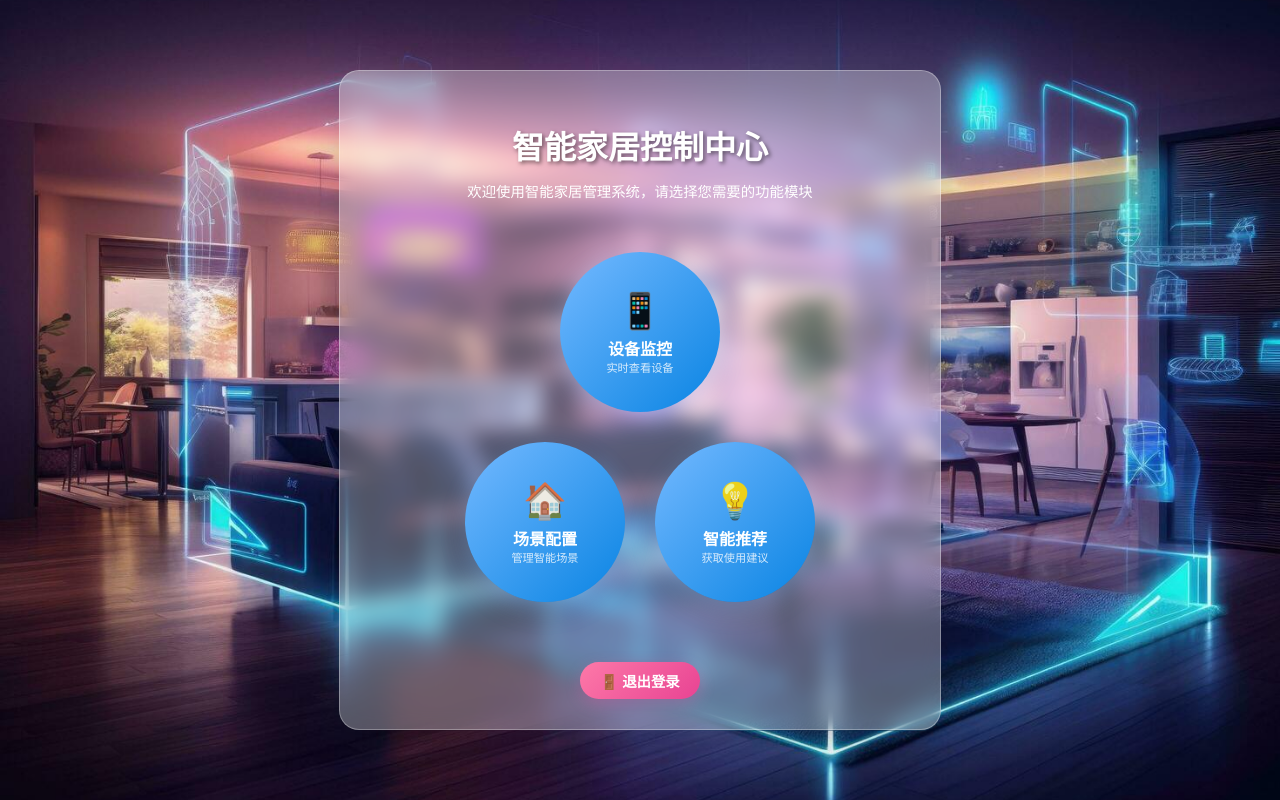
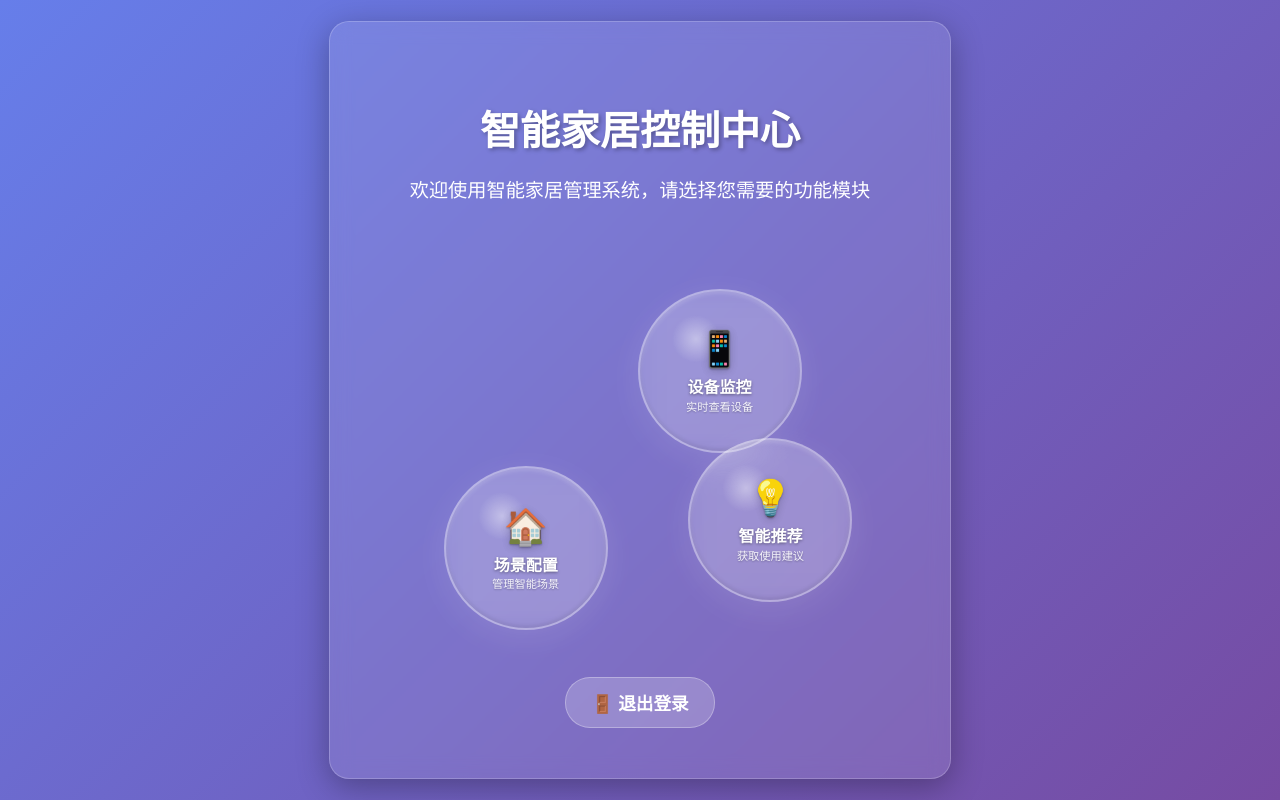
Before and after one commit to ysdjgfzzz/smart-home-ui, a React (Create React App) app: page /main in a window 1280 px wide. Built offline with nearby package versions, Linux system fonts and the light colour scheme.

Commit message:
优化了控制界面和设备监控界面

```diff
--- a/src/components/DeviceMonitorUI/DeviceMonitorUI.js
+++ b/src/components/DeviceMonitorUI/DeviceMonitorUI.js
@@ -2,6 +2,20 @@
 import React from 'react';
 import styled from 'styled-components';
 import { getEnvironmentStatus } from '../../services/api';
+
+// 页面整体容器 - 使用与登录注册界面相同的渐变背景
+const PageContainer = styled.div`
+  min-height: 100vh;
+  background: linear-gradient(135deg, #667eea 0%, #764ba2 100%);
+  display: flex;
+  flex-direction: column;
+  align-items: center;
+  justify-content: flex-start;
+  font-family: Arial, sans-serif;
+  padding: 20px;
+  box-sizing: border-box;
+  color: white;
+`;
 
 const Container = styled.div`
   display: flex;
@@ -9,11 +23,14 @@ const Container = styled.div`
   align-items: center;
   padding: 30px;
   gap: 20px;
+  width: 100%;
+  max-width: 1200px;
 `;
 
 const Title = styled.h1`
-  color: #333;
+  color: white;
   margin-bottom: 20px;
+  text-shadow: 0 2px 4px rgba(0, 0, 0, 0.3);
 `;
 
 const ContentWrapper = styled.div`
@@ -35,10 +52,12 @@ const EnvironmentSection = styled.div`
 `;
 
 const DeviceCard = styled.div`
-  background: white;
+  background: rgba(255, 255, 255, 0.1);
+  backdrop-filter: blur(10px);
+  border: 1px solid rgba(255, 255, 255, 0.2);
   border-radius: 12px;
   padding: 20px;
-  box-shadow: 0 2px 8px rgba(0, 0, 0, 0.1);
+  box-shadow: 0 8px 32px rgba(0, 0, 0, 0.1);
   display: flex;
   flex-direction: column;
   gap: 15px;
@@ -49,20 +68,21 @@ const DeviceHeader = styled.div`
   justify-content: space-between;
   align-items: center;
   padding-bottom: 10px;
-  border-bottom: 1px solid #eee;
+  border-bottom: 1px solid rgba(255, 255, 255, 0.2);
 `;
 
 const DeviceName = styled.h3`
   margin: 0;
-  color: #333;
+  color: white;
 `;
 
 const DeviceStatus = styled.span`
   padding: 4px 12px;
   border-radius: 12px;
   font-size: 14px;
-  background-color: ${props => props.online ? '#e6f4ea' : '#fce8e8'};
-  color: ${props => props.online ? '#1e8e3e' : '#d93025'};
+  background-color: ${props => props.online ? 'rgba(30, 142, 62, 0.8)' : 'rgba(217, 48, 37, 0.8)'};
+  color: white;
+  border: 1px solid ${props => props.online ? 'rgba(30, 142, 62, 0.3)' : 'rgba(217, 48, 37, 0.3)'};
 `;
 
 const DeviceControls = styled.div`
@@ -74,14 +94,16 @@ const DeviceControls = styled.div`
 const ControlButton = styled.button`
   padding: 8px 16px;
   border-radius: 8px;
-  border: 1px solid #ddd;
-  background: ${props => props.active ? '#4285f4' : 'white'};
-  color: ${props => props.active ? 'white' : '#333'};
+  border: 1px solid rgba(255, 255, 255, 0.3);
+  background: ${props => props.active ? 'rgba(66, 133, 244, 0.8)' : 'rgba(255, 255, 255, 0.1)'};
+  color: white;
   cursor: pointer;
   transition: all 0.3s ease;
+  backdrop-filter: blur(5px);
 
   &:hover {
-    background: ${props => props.active ? '#3367d6' : '#f5f5f5'};
+    background: ${props => props.active ? 'rgba(51, 103, 214, 0.9)' : 'rgba(255, 255, 255, 0.2)'};
+    transform: translateY(-1px);
   }
 `;
 
@@ -99,20 +121,22 @@ const InfoItem = styled.div`
 
 const InfoLabel = styled.span`
   font-size: 12px;
-  color: #666;
+  color: rgba(255, 255, 255, 0.7);
 `;
 
 const InfoValue = styled.span`
   font-size: 14px;
-  color: #333;
+  color: white;
   font-weight: 500;
 `;
 
 const StatusCard = styled.div`
-  background: white;
+  background: rgba(255, 255, 255, 0.1);
+  backdrop-filter: blur(10px);
+  border: 1px solid rgba(255, 255, 255, 0.2);
   border-radius: 12px;
   padding: 20px;
-  box-shadow: 0 2px 8px rgba(0, 0, 0, 0.1);
+  box-shadow: 0 8px 32px rgba(0, 0, 0, 0.1);
 `;
 
 const StatusItem = styled.div`
@@ -120,7 +144,7 @@ const StatusItem = styled.div`
   justify-content: space-between;
   align-items: center;
   padding: 10px 0;
-  border-bottom: 1px solid #eee;
+  border-bottom: 1px solid rgba(255, 255, 255, 0.2);
 
   &:last-child {
     border-bottom: none;
@@ -129,12 +153,13 @@ const StatusItem = styled.div`
 
 const Label = styled.span`
   font-weight: 500;
-  color: #333;
+  color: white;
 `;
 
 const Value = styled.span`
-  color: #666;
+  color: rgba(255, 255, 255, 0.8);
 `;
+
 
 // 模拟设备数据
 const mockDevices = [
@@ -343,6 +368,7 @@ const DeviceMonitorUI = () => {
   };
 
   return (
+    <PageContainer>
       <Container>
         <Title>设备监控</Title>
         <ContentWrapper>
@@ -364,8 +390,8 @@ const DeviceMonitorUI = () => {
               <DeviceName style={{marginBottom: '15px'}}>环境监控</DeviceName>
               {error ? (
                 <StatusItem>
-                <Label style={{color: 'red'}}>错误</Label>
-                <Value style={{color: 'red'}}>{error}</Value>
+                  <Label style={{color: 'rgba(217, 48, 37, 0.9)'}}>错误</Label>
+                  <Value style={{color: 'rgba(217, 48, 37, 0.9)'}}>{error}</Value>
                 </StatusItem>
               ) : (
                 <>
@@ -387,6 +413,7 @@ const DeviceMonitorUI = () => {
           </EnvironmentSection>
         </ContentWrapper>
       </Container>
+    </PageContainer>
   );
 };
 
--- a/src/components/MainControlUI/MainControlUI.js
+++ b/src/components/MainControlUI/MainControlUI.js
@@ -1,30 +1,29 @@
-// src/components/MainControlUI/MainControlUI.js
-import React from 'react';
+import React, { useState, useEffect, useRef } from 'react';
 import { Link } from 'react-router-dom';
 import styled from 'styled-components';
 
-// 页面整体容器 - 使用背景图片
+// 页面整体容器 - 使用与GuidingUI和LoginRegisterUI相同的渐变背景
 const PageContainer = styled.div`
   min-height: 100vh;
-  background: url('/background.jpg') center/cover no-repeat,
-              linear-gradient(135deg, #74b9ff 0%, #0984e3 50%, #6c5ce7 100%);
+  background: linear-gradient(135deg, #667eea 0%, #764ba2 100%);
   display: flex;
   align-items: center;
   justify-content: center;
-  font-family: 'Microsoft YaHei', Arial, sans-serif;
+  font-family: Arial, sans-serif;
   padding: 15px;
   box-sizing: border-box;
   overflow: hidden;
+  color: white;
 `;
 
-// 主容器
+// 主容器 - 使用与登录注册界面相同的半透明样式
 const Container = styled.div`
-  background: rgba(255, 255, 255, 0.3);
+  background: rgba(255, 255, 255, 0.1);
   border-radius: 20px;
-  padding: 30px 25px;
-  box-shadow: 0 15px 45px rgba(0, 0, 0, 0.15);
+  padding: 50px 35px;
+  box-shadow: 0 8px 32px rgba(0, 0, 0, 0.3);
   backdrop-filter: blur(10px);
-  border: 1px solid rgba(255, 255, 255, 0.3);
+  border: 1px solid rgba(255, 255, 255, 0.2);
   max-width: 550px;
   width: 100%;
   text-align: center;
@@ -32,24 +31,24 @@ const Container = styled.div`
   overflow: hidden;
 `;
 
-// 标题样式
+// 标题样式 - 使用与GuidingUI相同的样式
 const Title = styled.h1`
-  color:rgb(255, 255, 255);
-  font-size: 2rem;
+  color: white;
+  font-size: 2.5rem;
   font-weight: bold;
-  margin-bottom: 10px;
-  text-shadow: 2px 2px 4px rgba(0, 0, 0, 0.5);
+  margin-bottom: 15px;
+  text-shadow: 2px 2px 4px rgba(0, 0, 0, 0.3);
 `;
 
-// 副标题
+// 副标题 - 使用与GuidingUI相同的样式
 const Subtitle = styled.p`
-  color:rgb(255, 255, 255);
-  font-size: 0.9rem;
-  margin-bottom: 25px;
-  line-height: 1.4;
+  color: white;
+  font-size: 1.2rem;
+  margin-bottom: 30px;
+  line-height: 1.6;
 `;
 
-// 圆形布局容器
+// 圆形布局容器 - 添加半透明边框效果
 const CircularLayout = styled.div`
   position: relative;
   width: 400px;
@@ -60,7 +59,7 @@ const CircularLayout = styled.div`
   justify-content: center;
 `;
 
-// 功能按钮样式
+// 功能按钮样式 - 透明气泡效果
 const FeatureButton = styled(Link)`
   position: absolute;
   display: flex;
@@ -70,92 +69,209 @@ const FeatureButton = styled(Link)`
   width: 130px;
   height: 130px;
   padding: 15px;
-  background: linear-gradient(135deg, #74b9ff 0%, #0984e3 100%);
+
+  /* 透明气泡效果 */
+  background: rgba(255, 255, 255, 0.15);
+  backdrop-filter: blur(15px);
+  border: 2px solid rgba(255, 255, 255, 0.3);
+  border-radius: 50%;
+
+  /* 气泡阴影效果 */
+  box-shadow:
+    0 8px 32px rgba(255, 255, 255, 0.1),
+    inset 0 2px 4px rgba(255, 255, 255, 0.2),
+    inset 0 -2px 4px rgba(0, 0, 0, 0.1);
+
   color: white;
   text-decoration: none;
-  border-radius: 50%;
-  transition: all 0.3s ease;
-  box-shadow: 0 8px 25px rgba(116, 185, 255, 0.3);
+  text-shadow: 0 1px 2px rgba(0, 0, 0, 0.3);
+
+  /* 气泡高光效果 */
+  &::before {
+    content: '';
+    position: absolute;
+    top: 15%;
+    left: 20%;
+    width: 30%;
+    height: 30%;
+    background: radial-gradient(circle, rgba(255, 255, 255, 0.4) 0%, transparent 70%);
+    border-radius: 50%;
+    pointer-events: none;
+  }
 
   &:hover {
-    transform: translateY(-5px) scale(1.05);
-    box-shadow: 0 15px 35px rgba(116, 185, 255, 0.4);
-    background: linear-gradient(135deg, #0984e3 0%, #74b9ff 100%);
+    background: rgba(255, 255, 255, 0.25);
+    border: 2px solid rgba(255, 255, 255, 0.5);
+    transform: translateY(-3px) scale(1.03);
+    box-shadow:
+      0 12px 40px rgba(255, 255, 255, 0.15),
+      inset 0 2px 6px rgba(255, 255, 255, 0.3),
+      inset 0 -2px 6px rgba(0, 0, 0, 0.1);
+    transition: all 0.3s ease;
   }
 
   &:active {
-    transform: translateY(-2px) scale(1.02);
-  }
-
-  /* 上方按钮位置 - 0度角 */
-  &.top {
-    top: 25px;
-    left: 50%;
-    transform: translateX(-50%);
-  }
-
-  /* 左下角按钮位置 - 240度角 */
-  &.bottom-left {
-    bottom: 25px;
-    left: 25px;
-  }
-
-  /* 右下角按钮位置 - 120度角 */
-  &.bottom-right {
-    bottom: 25px;
-    right: 25px;
+    transform: translateY(-1px) scale(1.01);
+    background: rgba(255, 255, 255, 0.2);
+    transition: all 0.1s ease;
   }
 `;
 
-// 按钮图标
+// 按钮图标 - 增强气泡内的视觉效果
 const ButtonIcon = styled.div`
   font-size: 2.2rem;
   margin-bottom: 8px;
-  opacity: 0.9;
+  opacity: 0.95;
+  filter: drop-shadow(0 2px 4px rgba(0, 0, 0, 0.2));
+  position: relative;
+  z-index: 2;
 `;
 
-// 按钮标题
+// 按钮标题 - 增强文字效果
 const ButtonTitle = styled.h3`
   font-size: 1rem;
   font-weight: bold;
   margin: 0;
   text-align: center;
   line-height: 1.2;
+  position: relative;
+  z-index: 2;
+  text-shadow: 0 1px 3px rgba(0, 0, 0, 0.4);
 `;
 
-// 按钮描述
+// 按钮描述 - 增强文字效果
 const ButtonDescription = styled.p`
   font-size: 0.7rem;
-  opacity: 0.8;
+  opacity: 0.9;
   margin: 3px 0 0 0;
   text-align: center;
   line-height: 1.2;
+  position: relative;
+  z-index: 2;
+  text-shadow: 0 1px 2px rgba(0, 0, 0, 0.3);
 `;
 
-// 退出按钮
+// 退出按钮 - 使用与登录注册界面相同的按钮样式
 const LogoutButton = styled(Link)`
-  display: inline-flex;
-  align-items: center;
-  justify-content: center;
-  padding: 8px 20px;
-  background: linear-gradient(135deg, #fd79a8 0%, #e84393 100%);
+  display: inline-block;
+  padding: 12px 25px;
+  font-size: 1.1rem;
+  background-color: rgba(255, 255, 255, 0.2);
   color: white;
   text-decoration: none;
-  border-radius: 20px;
+  border-radius: 25px;
   font-weight: bold;
-  font-size: 0.9rem;
-  margin-top: 20px;
+  margin-top: 25px;
   transition: all 0.3s ease;
-  box-shadow: 0 5px 15px rgba(232, 67, 147, 0.3);
+  border: 1px solid rgba(255, 255, 255, 0.3);
 
   &:hover {
+    background-color: rgba(255, 255, 255, 0.3);
     transform: translateY(-2px);
-    box-shadow: 0 8px 20px rgba(232, 67, 147, 0.4);
-    background: linear-gradient(135deg, #e84393 0%, #fd79a8 100%);
+    box-shadow: 0 4px 15px rgba(0, 0, 0, 0.2);
   }
 `;
 
 const MainControlUI = () => {
+  // 按钮位置和速度状态
+  const [buttonPositions, setButtonPositions] = useState([
+    { x: 150, y: 30, vx: 0.5, vy: 0.3 }, // 设备监控 - 上方区域
+    { x: 30, y: 250, vx: -0.3, vy: -0.4 }, // 场景配置 - 左下区域
+    { x: 250, y: 250, vx: 0.4, vy: -0.5 } // 智能推荐 - 右下区域
+  ]);
+
+  const animationRef = useRef();
+
+  // 容器和按钮的尺寸常量
+  const CONTAINER_SIZE = 400;
+  const BUTTON_SIZE = 130;
+  const SPEED = 0.3; // 移动速度倍数
+
+  // 定义每个按钮的移动边界
+  const buttonBounds = [
+    // 设备监控 - 上方区域（上半圆）
+    {
+      minX: 50,
+      maxX: CONTAINER_SIZE - BUTTON_SIZE - 50,
+      minY: 0,
+      maxY: 70
+    },
+    // 场景配置 - 左下区域
+    {
+      minX: 0,
+      maxX: 70,
+      minY: 180,
+      maxY: CONTAINER_SIZE - BUTTON_SIZE
+    },
+    // 智能推荐 - 右下区域
+    {
+      minX: 200,
+      maxX: CONTAINER_SIZE - BUTTON_SIZE,
+      minY: 180,
+      maxY: CONTAINER_SIZE - BUTTON_SIZE
+    }
+  ];
+
+  // 动画循环函数
+  const animate = () => {
+    setButtonPositions(prevPositions =>
+      prevPositions.map((pos, index) => {
+        const bounds = buttonBounds[index];
+        let newX = pos.x + pos.vx * SPEED;
+        let newY = pos.y + pos.vy * SPEED;
+        let newVx = pos.vx;
+        let newVy = pos.vy;
+
+        // 边界碰撞检测和反弹（使用各自的边界）
+        if (newX <= bounds.minX || newX >= bounds.maxX) {
+          newVx = -newVx;
+          newX = Math.max(bounds.minX, Math.min(newX, bounds.maxX));
+        }
+
+        if (newY <= bounds.minY || newY >= bounds.maxY) {
+          newVy = -newVy;
+          newY = Math.max(bounds.minY, Math.min(newY, bounds.maxY));
+        }
+
+        // 添加轻微的随机扰动，让运动更自然
+        newVx += (Math.random() - 0.5) * 0.02;
+        newVy += (Math.random() - 0.5) * 0.02;
+
+        // 限制速度范围
+        const maxSpeed = 1.2;
+        const minSpeed = 0.2;
+        const speed = Math.sqrt(newVx * newVx + newVy * newVy);
+        if (speed > maxSpeed) {
+          newVx = (newVx / speed) * maxSpeed;
+          newVy = (newVy / speed) * maxSpeed;
+        } else if (speed < minSpeed) {
+          newVx = (newVx / speed) * minSpeed;
+          newVy = (newVy / speed) * minSpeed;
+        }
+
+        return {
+          x: newX,
+          y: newY,
+          vx: newVx,
+          vy: newVy
+        };
+      })
+    );
+
+    animationRef.current = requestAnimationFrame(animate);
+  };
+
+  // 启动和清理动画
+  useEffect(() => {
+    animationRef.current = requestAnimationFrame(animate);
+
+    return () => {
+      if (animationRef.current) {
+        cancelAnimationFrame(animationRef.current);
+      }
+    };
+  }, []);
+
   return (
     <PageContainer>
       <Container>
@@ -163,19 +279,37 @@ const MainControlUI = () => {
         <Subtitle>欢迎使用智能家居管理系统，请选择您需要的功能模块</Subtitle>
 
         <CircularLayout>
-          <FeatureButton to="/device-monitor" className="top">
+          <FeatureButton
+            to="/device-monitor"
+            style={{
+              left: `${buttonPositions[0].x}px`,
+              top: `${buttonPositions[0].y}px`
+            }}
+          >
             <ButtonIcon>📱</ButtonIcon>
             <ButtonTitle>设备监控</ButtonTitle>
             <ButtonDescription>实时查看设备</ButtonDescription>
           </FeatureButton>
 
-          <FeatureButton to="/scene-config" className="bottom-left">
+          <FeatureButton
+            to="/scene-config"
+            style={{
+              left: `${buttonPositions[1].x}px`,
+              top: `${buttonPositions[1].y}px`
+            }}
+          >
             <ButtonIcon>🏠</ButtonIcon>
             <ButtonTitle>场景配置</ButtonTitle>
             <ButtonDescription>管理智能场景</ButtonDescription>
           </FeatureButton>
 
-          <FeatureButton to="/recommendation" className="bottom-right">
+          <FeatureButton
+            to="/recommendation"
+            style={{
+              left: `${buttonPositions[2].x}px`,
+              top: `${buttonPositions[2].y}px`
+            }}
+          >
             <ButtonIcon>💡</ButtonIcon>
             <ButtonTitle>智能推荐</ButtonTitle>
             <ButtonDescription>获取使用建议</ButtonDescription>
```
Lines whose indentation alone changed are shown as unchanged.
